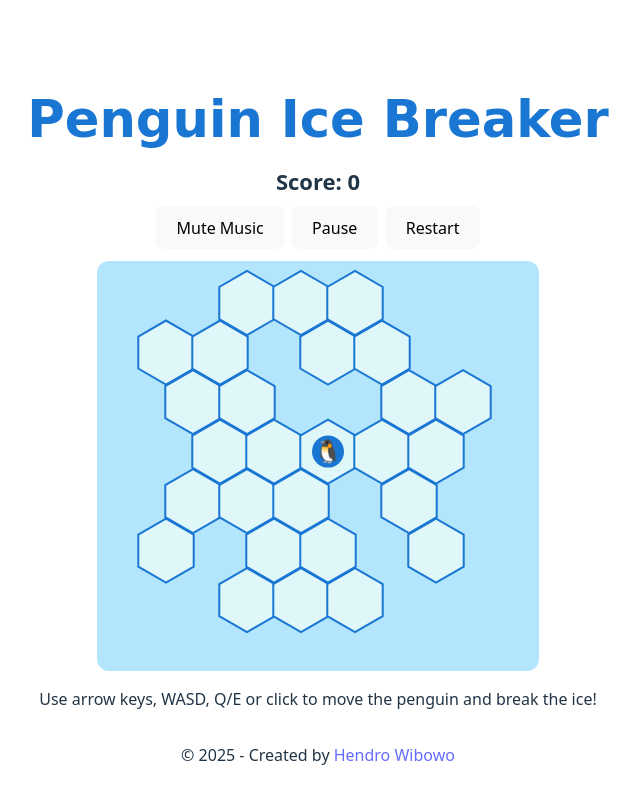
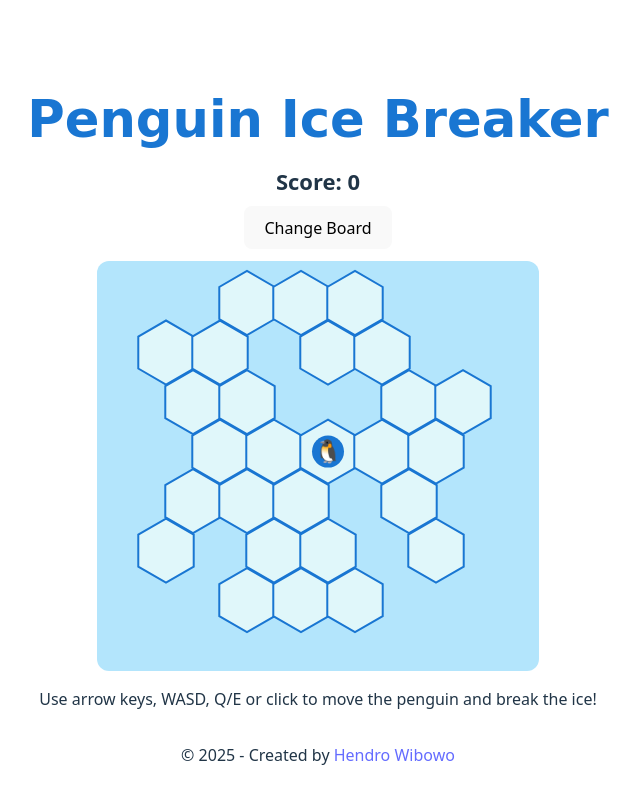
Before and after one commit to w33ladalah/penguin-ice-braker-game, a React (Vite) app: page / in a window 1280 px wide. Shown: the whole page, without its empty margins (322-962 px from the left). Built offline with nearby package versions, Linux system fonts and the light colour scheme.

Commit message:
Update App.jsx, main.jsx, and README

```diff
--- a/src/App.jsx
+++ b/src/App.jsx
@@ -3,7 +3,7 @@ import './App.css';
 import HexBoardCanvas from './HexBoardCanvas';
 
 function App() {
-  const [musicMuted, setMusicMuted] = useState(false);
+  const [musicMuted] = useState(false);
   const musicRef = useRef(null);
 
   const [score, setScore] = useState(0); // penguin starts on 1 cell
@@ -16,10 +16,10 @@ function App() {
   // Handler to end game
   const handleGameEnd = (msg) => setGameMessage(msg);
   // Handler to pause
-  const handlePause = () => setPaused(p => !p);
+  // const handlePause = () => setPaused(p => !p);
   // Handler to restart
   const handleRestart = () => {
-    setScore(1);
+    setScore(0);
     setPaused(false);
     setGameMessage("");
     setRestartSignal(s => s + 1);
@@ -41,11 +41,11 @@ function App() {
       <h1>Penguin Ice Breaker</h1>
       <div style={{ fontSize: 22, fontWeight: 'bold', marginBottom: 8 }}>Score: {score}</div>
       <div style={{ marginBottom: 12 }}>
-        <button onClick={() => setMusicMuted(m => !m)} style={{ marginRight: 8 }}>
+        {/* <button onClick={() => setMusicMuted(m => !m)} style={{ marginRight: 8 }}>
           {musicMuted ? 'Unmute Music' : 'Mute Music'}
-        </button>
-        <button onClick={handlePause} style={{ marginRight: 8 }}>{paused ? 'Resume' : 'Pause'}</button>
-        <button onClick={handleRestart}>Restart</button>
+        </button> */}
+        {/* <button onClick={handlePause} style={{ marginRight: 8 }}>{paused ? 'Resume' : 'Pause'}</button> */}
+        <button onClick={handleRestart}>Change Board</button>
       </div>
       <HexBoardCanvas
         score={score}
--- a/src/HexBoardCanvas.jsx
+++ b/src/HexBoardCanvas.jsx
@@ -2,11 +2,11 @@ import React, { useRef, useEffect, useState, useCallback } from 'react';
 import { getRandomBoardMask } from './boardShape';
 
 const HEX_SIZE = 32;
-const HEX_GAP = 6;
+const HEX_GAP_H = 6;
+const HEX_GAP_V = 1.5;
 const HEX_HEIGHT = Math.sqrt(3) * HEX_SIZE;
-const HEX_WIDTH = 2 * HEX_SIZE;
-const HEX_HORIZ_SPACING = 1.5 * HEX_SIZE + HEX_GAP;
-const HEX_VERT_SPACING = HEX_HEIGHT + 1.5;
+const HEX_HORIZ_SPACING = 1.5 * HEX_SIZE + HEX_GAP_H;
+const HEX_VERT_SPACING = HEX_HEIGHT + HEX_GAP_V;
 const PENGUIN_COLOR = '#1976d2';
 const ICE_COLOR = '#e0f7fa';
 const BROKEN_COLOR = '#d1d1d1';
@@ -144,7 +144,9 @@ export default function HexBoardCanvas({
       return;
     }
     // Lose: no moves
-    if (getPossibleMoves(penguin, grid).length === 0) {
+    const possibleMoves = getPossibleMoves(penguin, grid);
+    console.log("possibleMoves", possibleMoves);
+    if (possibleMoves.length === 0) {
       setGameEnded(true);
       setWinner('none');
       onGameEnd && onGameEnd('No more moves! You are stuck!');
```
Also changed, not shown: 1 other file (tests, documents, lock files or other folders).
